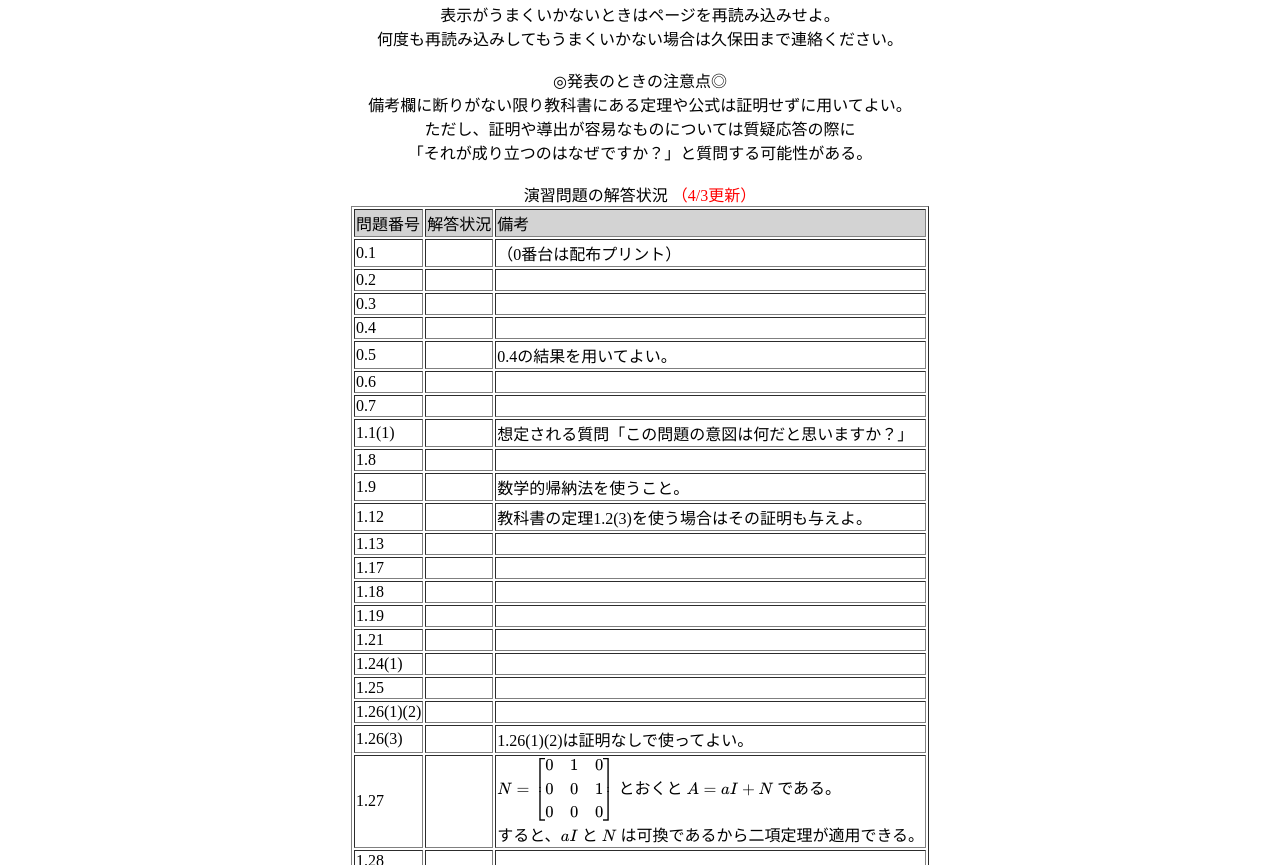
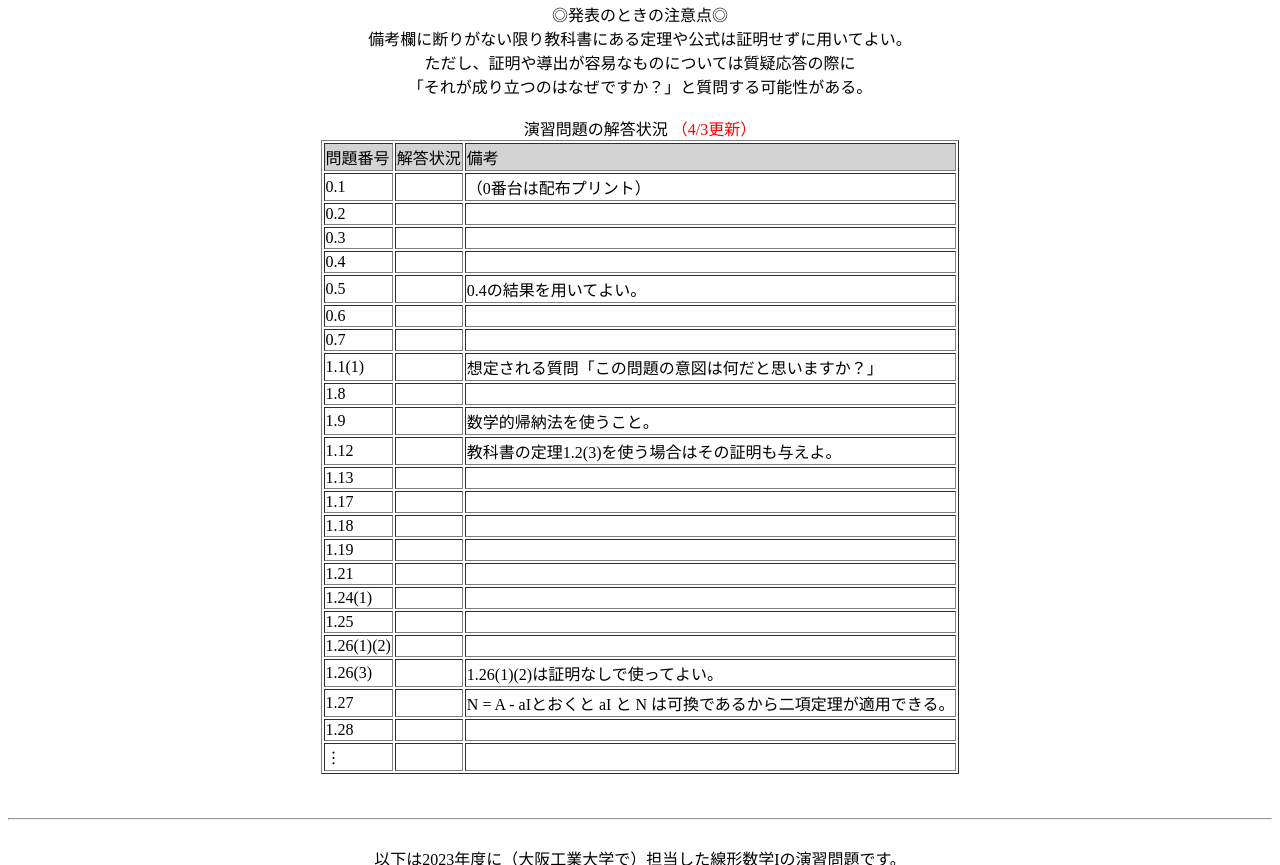
Before and after one commit to kubota100/kubota, a plain HTML site: page top_LA1_ex.html in a window 1280 px wide. Shown: the part 87-952 px from the top of the page. Drawn offline with nearby package versions, Linux system fonts and the light colour scheme; some packages are replaced by stand-ins of ours.

Commit message:
Add files via upload

```diff
--- a/top_LA1_ex.html
+++ b/top_LA1_ex.html
@@ -49,9 +49,11 @@ MathJax.Hub.Config ({
 <center>
 <h1>線形数学演習I</h1>
 
+<!--
 表示がうまくいかないときはページを再読み込みせよ。<br>
 何度も再読み込みしてもうまくいかない場合は久保田まで連絡ください。
 <br> <br>
+-->
 
 ◎発表のときの注意点◎ <br>
 備考欄に断りがない限り教科書にある定理や公式は証明せずに用いてよい。<br>
@@ -169,8 +171,7 @@ MathJax.Hub.Config ({
       <tr>
         <td>1.27</td>
         <td></td>
-        <td> <span>$N = \begin{bmatrix} 0 &1&0 \\ 0&0&1 \\ 0&0&0 \end{bmatrix}$ とおくと $A = aI + N$ である。<br>
-        すると、$aI$ と $N$ は可換であるから二項定理が適用できる。</span> </td>
+        <td> N = A - aIとおくと aI と N は可換であるから二項定理が適用できる。</td>
       </tr>
       <tr>
         <td>1.28</td>
```
